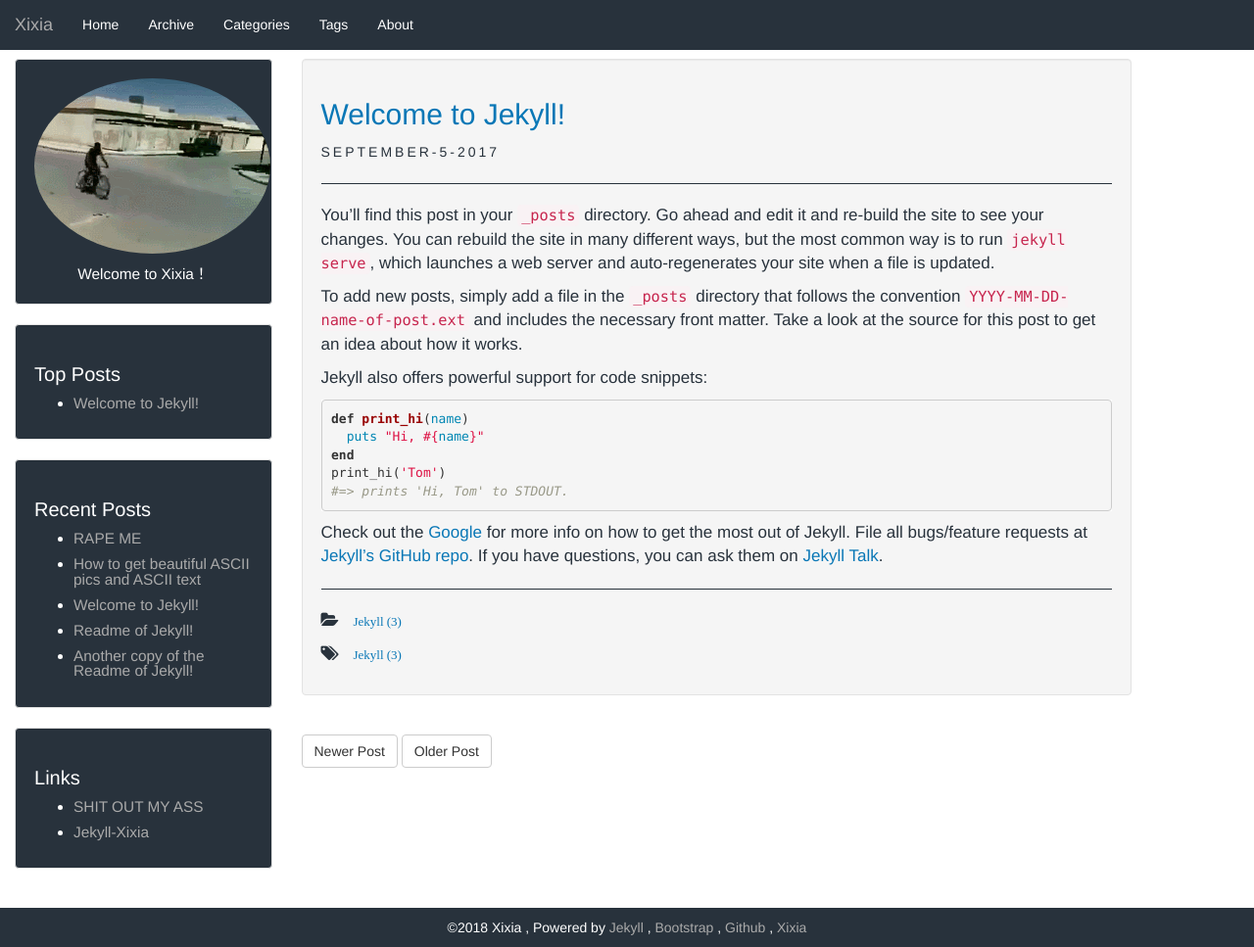
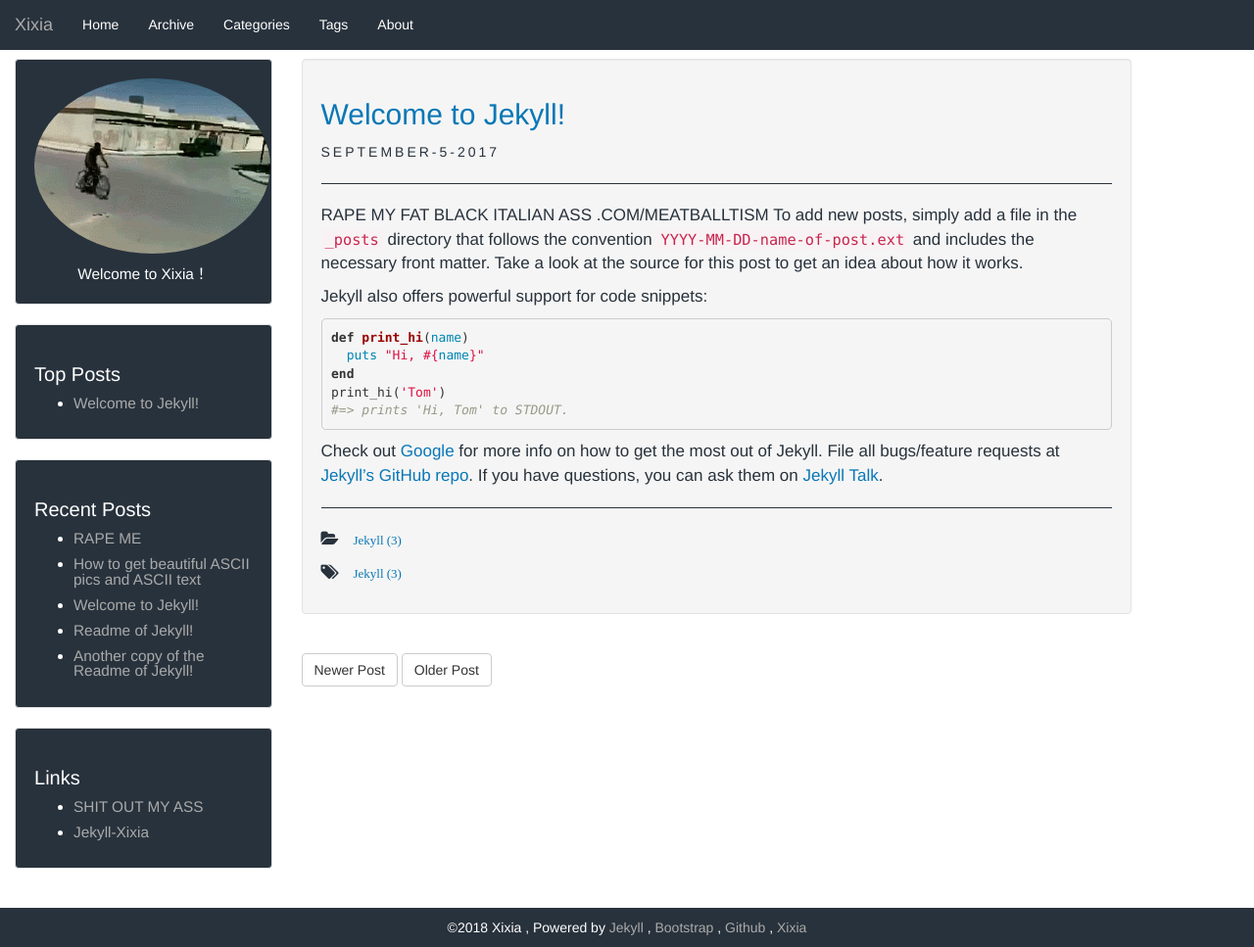
Before and after one commit to MoserMark/TEST1, a Jekyll site: the page built from _posts/2017-09-05-welcome-to-jekyll.markdown, in a window 1280 px wide and 967 px high. Shown: the whole window at 98% size. Built offline with Jekyll 4.4.1, drawn with Linux system fonts in a browser that asks for light colours.

Commit message:
Update 2017-09-05-welcome-to-jekyll.markdown

```diff
--- a/_posts/2017-09-05-welcome-to-jekyll.markdown
+++ b/_posts/2017-09-05-welcome-to-jekyll.markdown
@@ -6,8 +6,7 @@ categories: Jekyll
 tags: Jekyll
 description: A simple example post page generate by Jekyll.
 ---
-You’ll find this post in your `_posts` directory. Go ahead and edit it and re-build the site to see your changes. You can rebuild the site in many different ways, but the most common way is to run `jekyll serve`, which launches a web server and auto-regenerates your site when a file is updated.
-
+RAPE MY FAT BLACK ITALIAN ASS .COM/MEATBALLTISM
 To add new posts, simply add a file in the `_posts` directory that follows the convention `YYYY-MM-DD-name-of-post.ext` and includes the necessary front matter. Take a look at the source for this post to get an idea about how it works.
 
 Jekyll also offers powerful support for code snippets:
@@ -20,7 +19,7 @@ print_hi('Tom')
 #=> prints 'Hi, Tom' to STDOUT.
 {% endhighlight %}
 
-Check out the [Google][Google] for more info on how to get the most out of Jekyll. File all bugs/feature requests at [Jekyll’s GitHub repo][jekyll-gh]. If you have questions, you can ask them on [Jekyll Talk][jekyll-talk].
+Check out [Google][Google] for more info on how to get the most out of Jekyll. File all bugs/feature requests at [Jekyll’s GitHub repo][jekyll-gh]. If you have questions, you can ask them on [Jekyll Talk][jekyll-talk].
 
 [Google]: https://google.com
 [jekyll-gh]:   https://github.com/jekyll/jekyll
```
